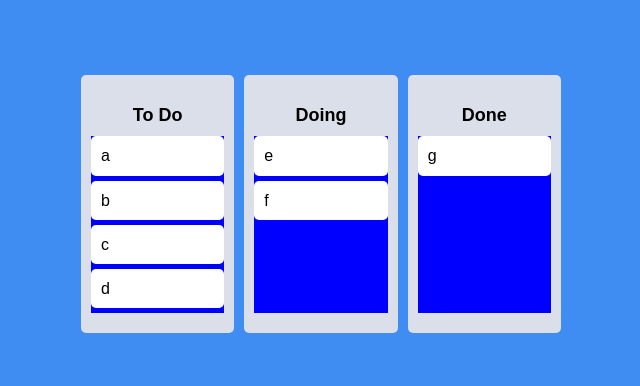
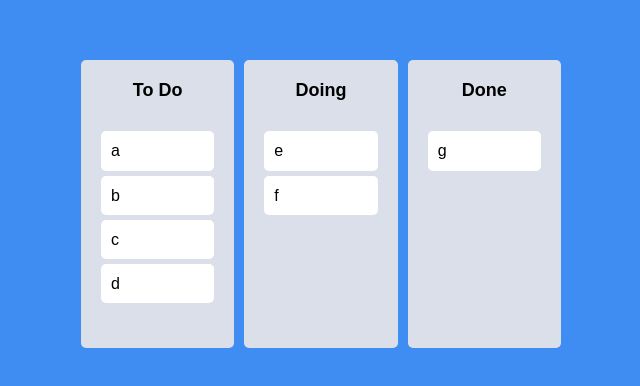
Before and after one commit to soundee10/simple_todo, a React (Create React App) app: page / in a window 1280 px wide. Shown: the part 196-582 px from the top of the page, without its empty margins (319-959 px from the left). Built offline with nearby package versions, Linux system fonts and the light colour scheme.

Commit message:
#2.6 Board Color style

```diff
--- a/src/components/Board.tsx
+++ b/src/components/Board.tsx
@@ -4,8 +4,7 @@ import DraggableCard from "./DraggableCard";
 
 
 const Wrapper = styled.div`
-    padding: 20px 10px;
-    padding-top: 30px;
+    padding: 20px 0px;
     background-color: ${(props)=> props.theme.boardColor};
     border-radius: 5px;
     min-height: 200px;
@@ -22,10 +21,11 @@ const Title = styled.h2`
 
 const Area = styled.div<IAreaProps>`
     background-color: ${(props)=>(
-        props.isDraggingOver ? "pink": props.isDraggingFromThis ? "red" : "blue"
+        props.isDraggingOver ? "#7c8c92": props.isDraggingFromThis ? "b2bec3" : "transparent"
         )};
     flex-grow: 1;
     transition: background-color 0.3s ease-in-out;
+    padding: 20px;
 `;
 
 interface IAreaProps{
--- a/src/components/DraggableCard.tsx
+++ b/src/components/DraggableCard.tsx
@@ -2,12 +2,17 @@ import React from "react";
 import{ Draggable } from "react-beautiful-dnd"
 import styled from "styled-components";
 
-const Card = styled.div`
+const Card = styled.div<ICardProps>`
     border-radius: 5px;
     margin-bottom: 5px;
     padding: 10px 10px;
-    background-color: ${(props)=> props.theme.cardColor};
+    background-color: ${(props)=> props.isDragging ? "#7cc0d8" : props.theme.cardColor};
+    box-shadow: ${(props)=> props.isDragging ? "0px 2px 3px" : "none"};
 `;
+
+interface ICardProps{
+    isDragging: boolean;
+}
 
 interface IDragabbleCardProps{
     toDo: string;
@@ -18,8 +23,10 @@ function DraggableCard({toDo, index}:IDragabbleCardProps){
 
     return(
         <Draggable key={toDo} draggableId={toDo} index={index}>
-                        {(magic) => (
-                        <Card ref={magic.innerRef} {...magic.draggableProps} {...magic.dragHandleProps}>
+                        {(magic,snapshot) => (
+                        <Card
+                        isDragging={snapshot.isDragging}
+                        ref={magic.innerRef} {...magic.draggableProps} {...magic.dragHandleProps}>
                             {toDo}
                         </Card>
                         )}
```
